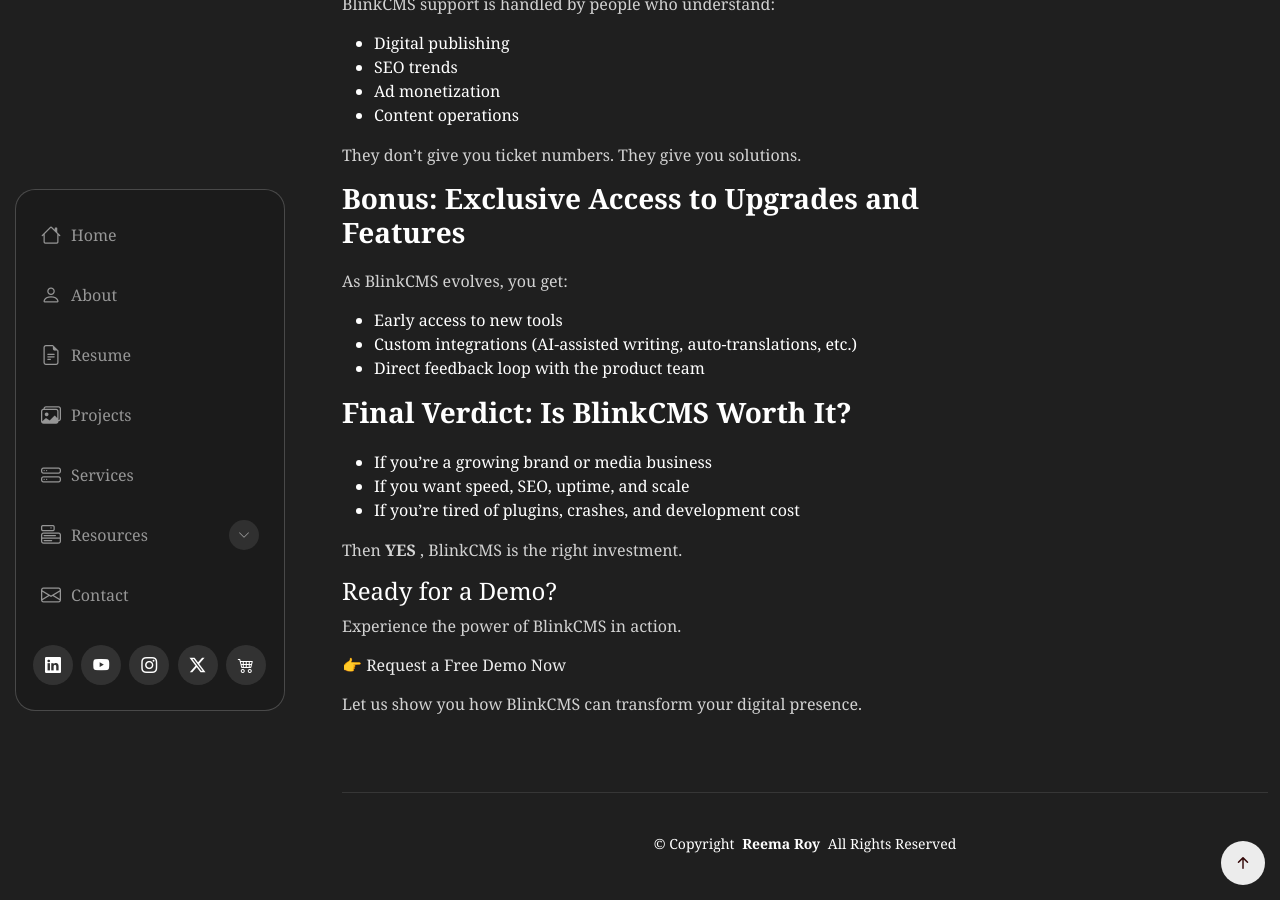
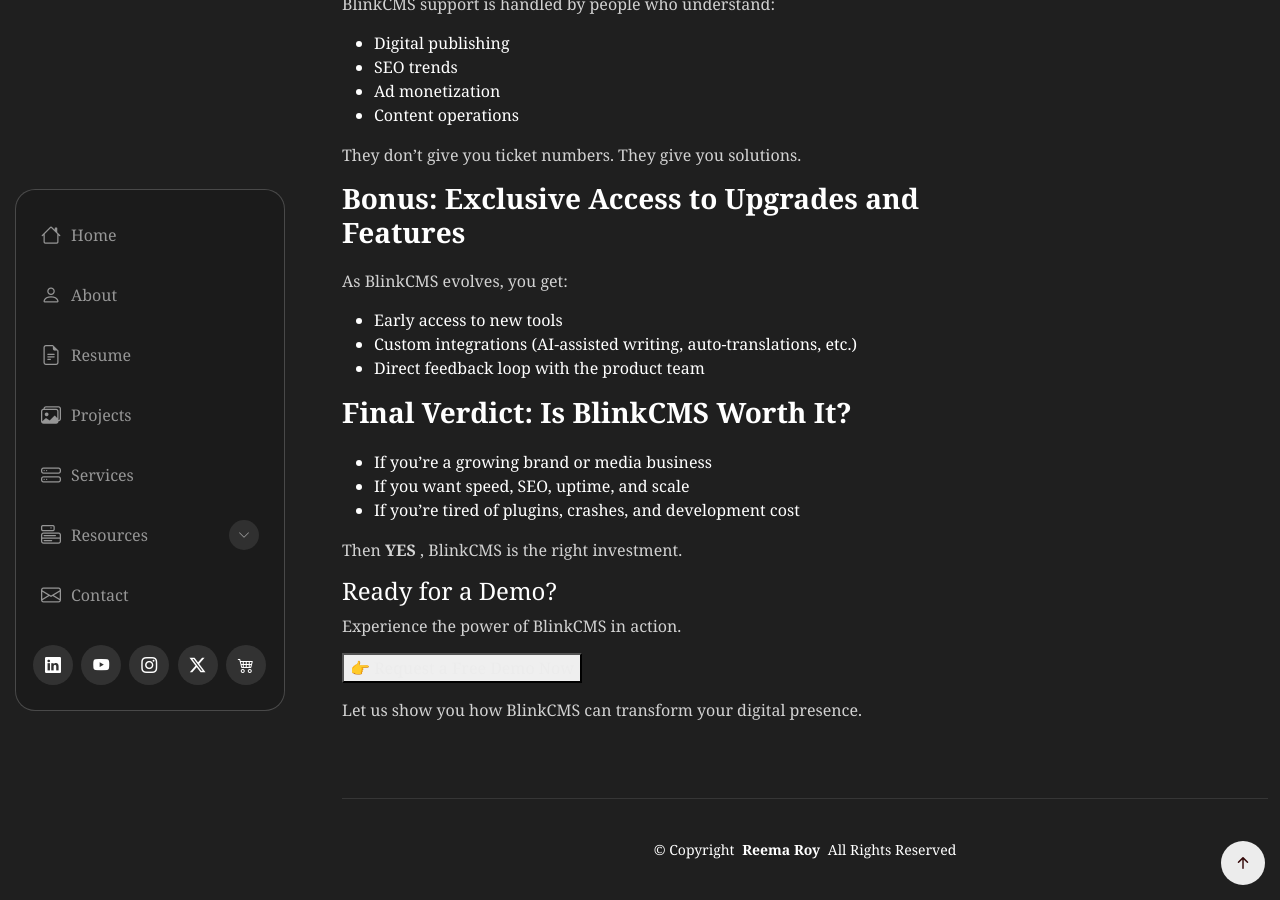
Before and after one commit to iamreemaroy/Reema-Roy, a Jekyll site: the page built from blog/_posts/2025-09-10-why-blinkcms-is-the-strategic-upgrade-your-business-needs-over-wordpress.md, in a window 1280 px wide and 900 px high, scrolled down 3865 px. Built offline with Jekyll 4.4.1, drawn with Linux system fonts in a browser that asks for light colours.

Commit message:
Update 2025-09-10-why-blinkcms-is-the-strategic-upgrade-your-business-needs-over-wordpress.md

```diff
--- a/blog/_posts/2025-09-10-why-blinkcms-is-the-strategic-upgrade-your-business-needs-over-wordpress.md
+++ b/blog/_posts/2025-09-10-why-blinkcms-is-the-strategic-upgrade-your-business-needs-over-wordpress.md
@@ -166,6 +166,8 @@ Then **YES** , BlinkCMS is the right investment.
 
 Experience the power of BlinkCMS in action.
 
+<button class="demo-btn">
 [👉 Request a Free Demo Now](https://calendly.com/iamreemaroy/30min)
+</button>
 
 > Let us show you how BlinkCMS can transform your digital presence.[](https://www.bizznist.com/)
```
